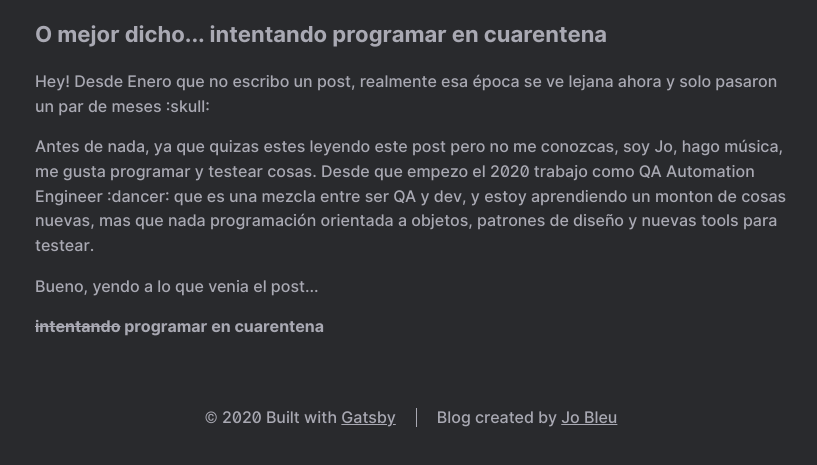
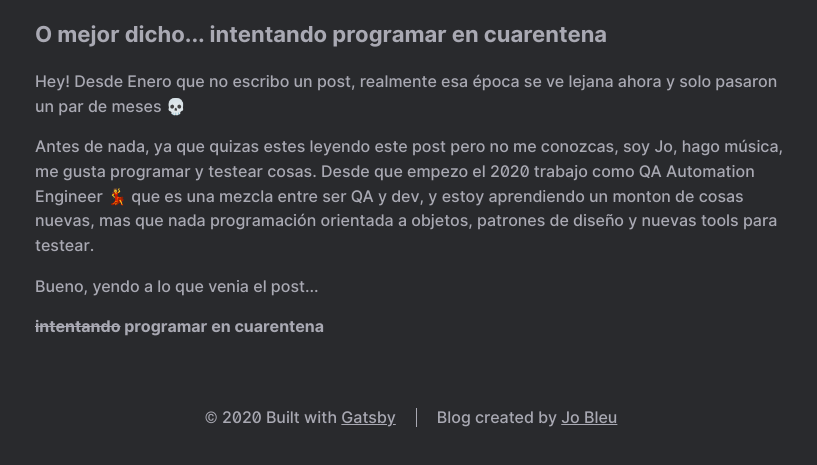
Before and after one commit to johannasantos/blog-gatsby, a Gatsby site: page /ProgramandoEnCuarentena/ in a window 1280 px wide. Shown: the part 209-674 px from the top of the page, without its empty margins (229-1046 px from the left). Built offline with nearby package versions, Linux system fonts and the light colour scheme; Gatsby itself is replaced by a stand-in of ours.

Commit message:
emoji test

```diff
--- a/src/posts/ProgramandoEnCuarentena.md
+++ b/src/posts/ProgramandoEnCuarentena.md
@@ -7,11 +7,11 @@ date: '2020-04-15'
 
 ### O mejor dicho... intentando programar en cuarentena
 
-Hey! Desde Enero que no escribo un post, realmente esa época se ve lejana ahora y solo pasaron un par de meses :skull:
+Hey! Desde Enero que no escribo un post, realmente esa época se ve lejana ahora y solo pasaron un par de meses 💀
 
 Antes de nada, ya que quizas estes leyendo este post pero no me conozcas,
 soy Jo, hago música, me gusta programar y testear cosas.
-Desde que empezo el 2020 trabajo como QA Automation Engineer :dancer: que es una mezcla entre ser QA y dev, y estoy aprendiendo un monton de cosas nuevas, mas que nada programación orientada a objetos, patrones de diseño y nuevas tools para testear.
+Desde que empezo el 2020 trabajo como QA Automation Engineer 💃 que es una mezcla entre ser QA y dev, y estoy aprendiendo un monton de cosas nuevas, mas que nada programación orientada a objetos, patrones de diseño y nuevas tools para testear.
 
 Bueno, yendo a lo que venia el post...
 
```
